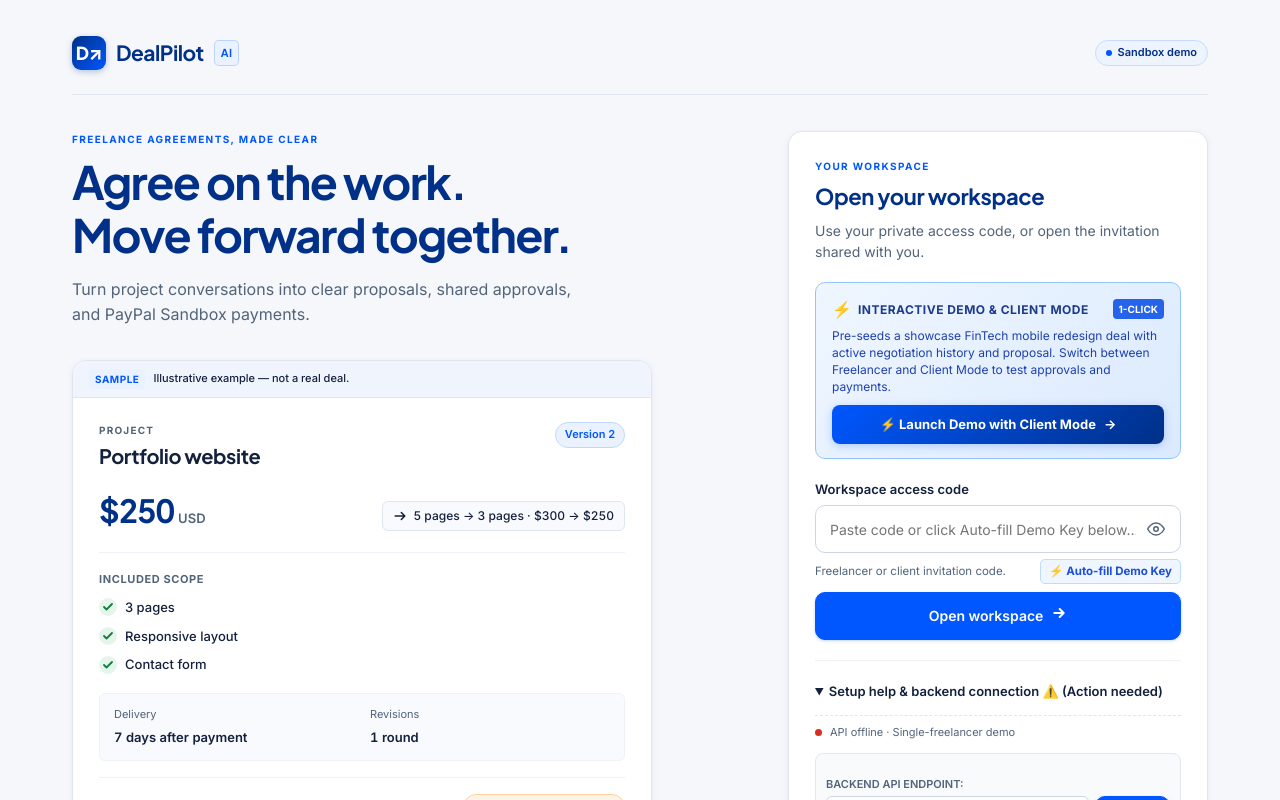
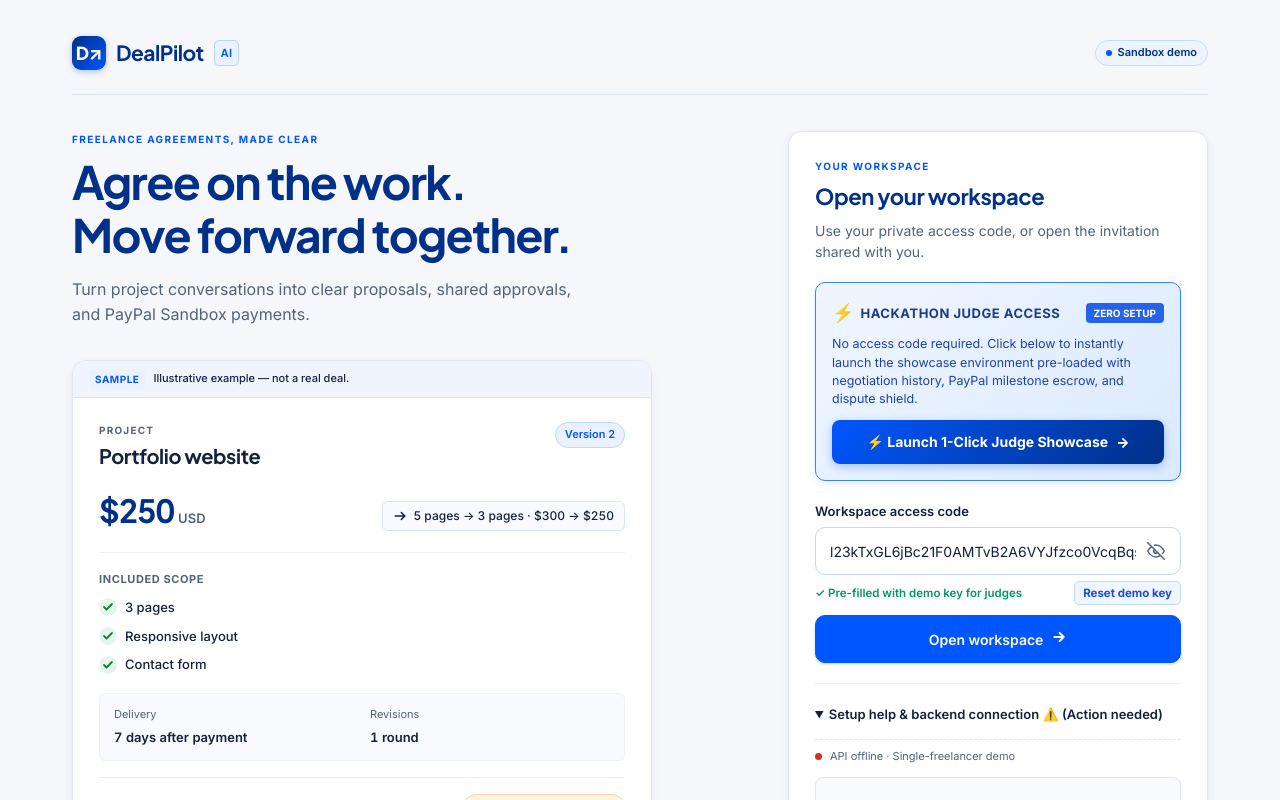
Before and after one commit to mithunponnuchamy-lgtm/the-dealpilot-ai, a Next.js app in the folder frontend/: page / in a window 1280 px wide. Shown: the top 800 px of the page. Built offline with nearby package versions, Linux system fonts and the light colour scheme; no server answers.

Commit message:
feat: pre-fill demo key by default and add prominent 1-click judge showcase entry

```diff
--- a/frontend/app/components/WorkspaceAccessCard.tsx
+++ b/frontend/app/components/WorkspaceAccessCard.tsx
@@ -42,14 +42,14 @@ export function WorkspaceAccessCard({
         Use your private access code, or open the invitation shared with you.
       </p>
 
-      {onLaunchJudgeDemo && (
       <div
         style={{
           background: 'linear-gradient(135deg, #EFF6FF 0%, #DBEAFE 100%)',
-            border: '1px solid #93C5FD',
+          border: '1.5px solid #3B82F6',
           borderRadius: 10,
-            padding: '14px 16px',
+          padding: '16px',
           marginBottom: 20,
+          boxShadow: '0 2px 8px rgba(37, 99, 235, 0.12)',
         }}
       >
         <div
@@ -57,20 +57,20 @@ export function WorkspaceAccessCard({
             display: 'flex',
             alignItems: 'center',
             justifyContent: 'space-between',
-              marginBottom: 6,
+            marginBottom: 8,
           }}
         >
           <div style={{ display: 'flex', alignItems: 'center', gap: 6 }}>
-              <span style={{ fontSize: 16 }}>⚡</span>
+            <span style={{ fontSize: 18 }}>⚡</span>
             <b
               style={{
                 color: '#1E3A8A',
-                  fontSize: 12,
+                fontSize: 13,
                 textTransform: 'uppercase',
                 letterSpacing: '0.04em',
               }}
             >
-                Interactive Demo & Client Mode
+              Hackathon Judge Access
             </b>
           </div>
           <span
@@ -78,25 +78,24 @@ export function WorkspaceAccessCard({
               background: '#2563EB',
               color: '#FFFFFF',
               fontSize: 10,
-                fontWeight: 700,
-                padding: '2px 6px',
+              fontWeight: 800,
+              padding: '2px 8px',
               borderRadius: 4,
               textTransform: 'uppercase',
             }}
           >
-              1-Click
+            Zero Setup
           </span>
         </div>
         <p
           style={{
-              fontSize: 12,
+            fontSize: 12.5,
             color: '#1E40AF',
-              margin: '0 0 10px 0',
-              lineHeight: 1.4,
+            margin: '0 0 12px 0',
+            lineHeight: 1.45,
           }}
         >
-            Pre-seeds a showcase FinTech mobile redesign deal with active negotiation history
-            and proposal. Switch between Freelancer and Client Mode to test approvals and payments.
+          No access code required. Click below to instantly launch the showcase environment pre-loaded with negotiation history, PayPal milestone escrow, and dispute shield.
         </p>
         <button
           type="button"
@@ -108,22 +107,21 @@ export function WorkspaceAccessCard({
             alignItems: 'center',
             justifyContent: 'center',
             gap: 8,
-              padding: '10px 14px',
-              fontSize: 13,
-              fontWeight: 700,
+            padding: '12px 16px',
+            fontSize: 14,
+            fontWeight: 800,
             background: 'linear-gradient(135deg, #0057FF 0%, #003087 100%)',
             color: '#FFFFFF',
             border: 'none',
             borderRadius: 8,
             cursor: 'pointer',
-              boxShadow: '0 2px 8px rgba(0, 87, 255, 0.25)',
+            boxShadow: '0 3px 10px rgba(0, 87, 255, 0.3)',
           }}
         >
-            <span>⚡ Launch Demo with Client Mode</span>
+          <span>⚡ Launch 1-Click Judge Showcase</span>
           <span>→</span>
         </button>
       </div>
-      )}
 
       <form onSubmit={onSubmit} className="access-form">
         <label htmlFor="workspace-code" className="access-label">
@@ -137,9 +135,7 @@ export function WorkspaceAccessCard({
             autoComplete="off"
             value={entry}
             onChange={e => setEntry(e.target.value)}
-            required
-            minLength={32}
-            placeholder="Paste code or click Auto-fill Demo Key below…"
+            placeholder="Pre-filled with demo key…"
             aria-describedby="code-helper"
             className="access-input"
           />
@@ -155,9 +151,9 @@ export function WorkspaceAccessCard({
           </button>
         </div>
 
-        <div style={{ display: 'flex', justifyContent: 'space-between', alignItems: 'center', marginTop: 6, marginBottom: 8 }}>
-          <p id="code-helper" className="helper-text" style={{ margin: 0, fontSize: 11.5 }}>
-            Freelancer or client invitation code.
+        <div style={{ display: 'flex', justifyContent: 'space-between', alignItems: 'center', marginTop: 6, marginBottom: 10 }}>
+          <p id="code-helper" className="helper-text" style={{ margin: 0, fontSize: 11.5, color: '#059669', fontWeight: 600 }}>
+            ✓ Pre-filled with demo key for judges
           </p>
           <button
             type="button"
@@ -173,7 +169,7 @@ export function WorkspaceAccessCard({
               padding: '3px 8px',
             }}
           >
-            ⚡ Auto-fill Demo Key
+            Reset demo key
           </button>
         </div>
 
--- a/frontend/app/page.tsx
+++ b/frontend/app/page.tsx
@@ -10,8 +10,9 @@ export default function EntryPage() {
   const router = useRouter();
   const { role, login, health, deals, actionLoading, error, apiUrl, updateApiUrl, loadJudgeDemo } = useDealPilot();
 
-  const [entry, setEntry] = useState('');
-  const [showCode, setShowCode] = useState(false);
+  const DEMO_KEY = 'l23kTxGL6jBc21F0AMTvB2A6VYJfzco0VcqBqsZxTlbz2qGi';
+  const [entry, setEntry] = useState(DEMO_KEY);
+  const [showCode, setShowCode] = useState(true);
   const [isSubmitting, setIsSubmitting] = useState(false);
 
   useEffect(() => {
@@ -29,10 +30,10 @@ export default function EntryPage() {
 
   const handleSubmit = async (e: FormEvent) => {
     e.preventDefault();
-    if (!entry.trim()) return;
+    const tokenToUse = (entry.trim() || DEMO_KEY);
     setIsSubmitting(true);
     try {
-      const { dealId, role: newRole } = await login(entry.trim());
+      const { dealId, role: newRole } = await login(tokenToUse);
       if (dealId && newRole === 'client') {
         const found = deals.find(d => d.id === dealId);
         const route = found ? getResumeRoute(found, newRole) : `/deals/${dealId}/review`;
```
Lines whose indentation alone changed are shown as unchanged.
